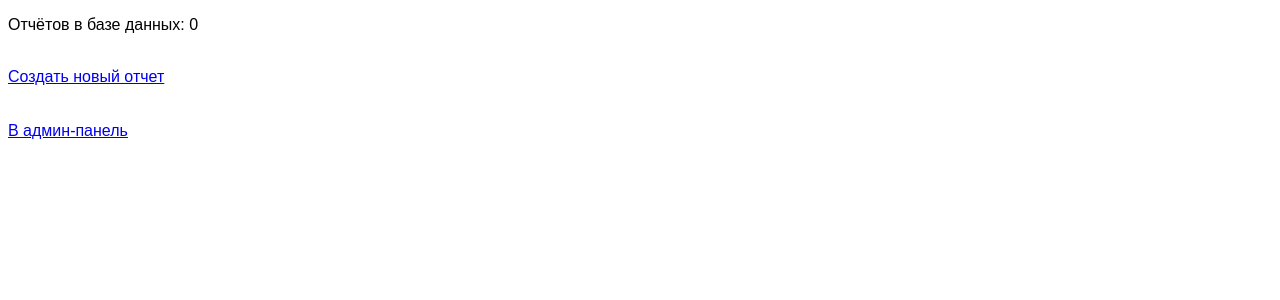
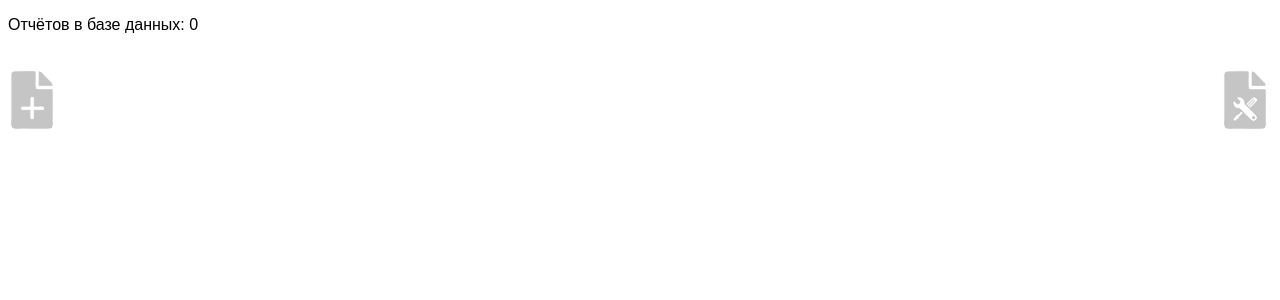
Before and after one commit to urbanovkg/motopsy-reports, a Django app: page /list/ in a window 1280 px wide. Shown: the top 300 px of the page. Run offline with Django 3.2, Linux system fonts and the light colour scheme; data that the repository does not hold is empty.

Commit message:
обновлен список

```diff
--- a/reports/static/css/list.css
+++ b/reports/static/css/list.css
@@ -7,16 +7,44 @@
     display: block;
 }
 
+#newreport {
+    display:inline-block;
+    margin-right: 0.2em;
+    height: 4em;
+    width: 3em;
+    background-image: url(newreport.png);
+    background-repeat: no-repeat;
+    background-position: center;
+    background-size: contain;
+}
+
+#adminpanel {
+    display:inline-block;
+    margin-right: 0.2em;
+    height: 4em;
+    width: 3em;
+    background-image: url(admin.png);
+    background-repeat: no-repeat;
+    background-position: center;
+    background-size: contain;
+    float:right;
+}
+
+#adminpanel:active, #newreport:active {
+    box-shadow: 0 2px 5px gray inset;
+}
+
 .reportblock {
     margin-bottom: 0.25em;
     width: 100%;
-    background-color: lightskyblue;
+    background-color: GhostWhite;
     display: flex;
     justify-content: space-between;
 }
 
 /*navajowhite*/
 .reportdata {
+        box-shadow: 0 2px 5px gray;
     margin: 0.2em 0 0.2em 0.2em;
     display: flex;
     flex: auto;
--- a/reports/templates/list.html
+++ b/reports/templates/list.html
@@ -14,7 +14,8 @@
 
     <p>Отчётов в базе данных: {{ num_reports }}</p>
     <br>
-    <a href="{% url 'index' %}">Создать новый отчет</a>
+    <a id="newreport" href="{% url 'index' %}"></a>
+    <a id="adminpanel" href="{% url 'admin:index' %}"></a>
     <br><br>
     <div id="listall">
         {% for report in reports %}
@@ -26,7 +27,7 @@
                 <a class="reportdata" href="{% url 'report_create' pk=report.pk %}">
                     <div class="date">{{ report.inspection_date }}</div>
                     <div class="reportnum">{{ report.report_number }}</div>
-                    <div class="reportname">{{ report.vehicle_model }} {{ report.vehicle_regnum }} {{ report.client_name }}</div>
+                    <div class="reportname">sjksdfhkjsdhfkjh fhskdjhf skfh ksh shfk sdhf kshf ksf f{{ report.vehicle_model }} {{ report.vehicle_regnum }} {{ report.client_name }}</div>
                 </a>
             <div class="contractbill">
                 <a href="{% url 'contract_create' pk=report.pk %}">
@@ -41,7 +42,7 @@
         {% endfor %}
     </div>
     <br>
-    <a href="{% url 'admin:index' %}">В админ-панель</a>
+
     {% endblock %}
 </body>
 
```
Also changed, not shown: other parts of reports/static/css/list.css (+22 -11 lines), reports/static/css/admin.png (added), reports/static/css/contr.png (added), reports/static/css/excel.png (added), reports/static/css/newreport.png (added).
